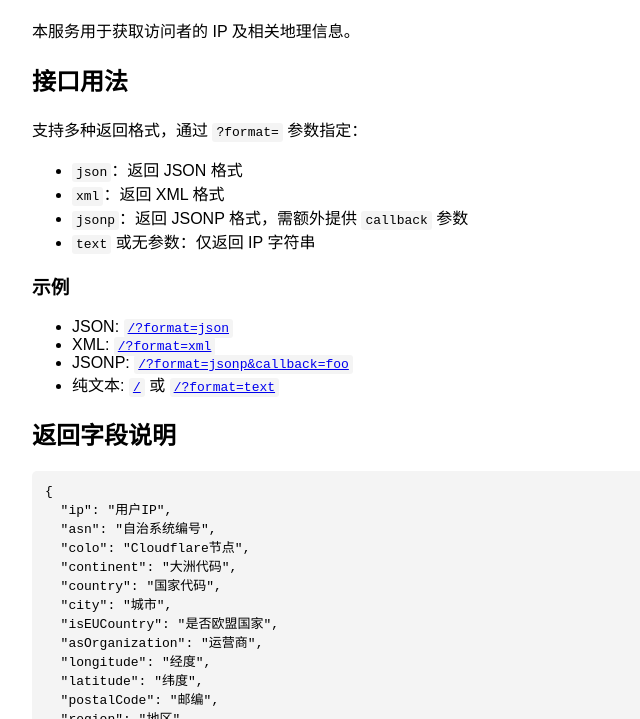
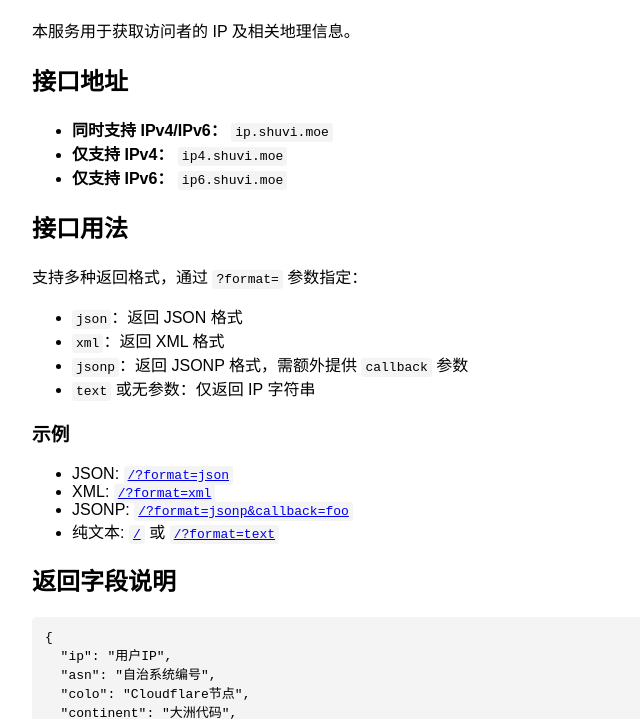
Before and after one commit to cyb233/ip-worker, a website: page public/about.html in a window 1280 px wide. Shown: the part 81-800 px from the top of the page, without its empty margins (0-640 px from the left). Drawn offline with Linux system fonts and the light colour scheme; no server answers.

Commit message:
添加接口地址部分，列出支持的 IP 访问地址

```diff
--- a/public/about.html
+++ b/public/about.html
@@ -27,6 +27,12 @@
 <body>
 	<h1>IP Worker 说明页</h1>
 	<p>本服务用于获取访问者的 IP 及相关地理信息。</p>
+	<h2>接口地址</h2>
+	<ul>
+		<li><b>同时支持 IPv4/IPv6：</b> <code>ip.shuvi.moe</code></li>
+		<li><b>仅支持 IPv4：</b> <code>ip4.shuvi.moe</code></li>
+		<li><b>仅支持 IPv6：</b> <code>ip6.shuvi.moe</code></li>
+	</ul>
 	<h2>接口用法</h2>
 	<p>支持多种返回格式，通过 <code>?format=</code> 参数指定：</p>
 	<ul>
```
